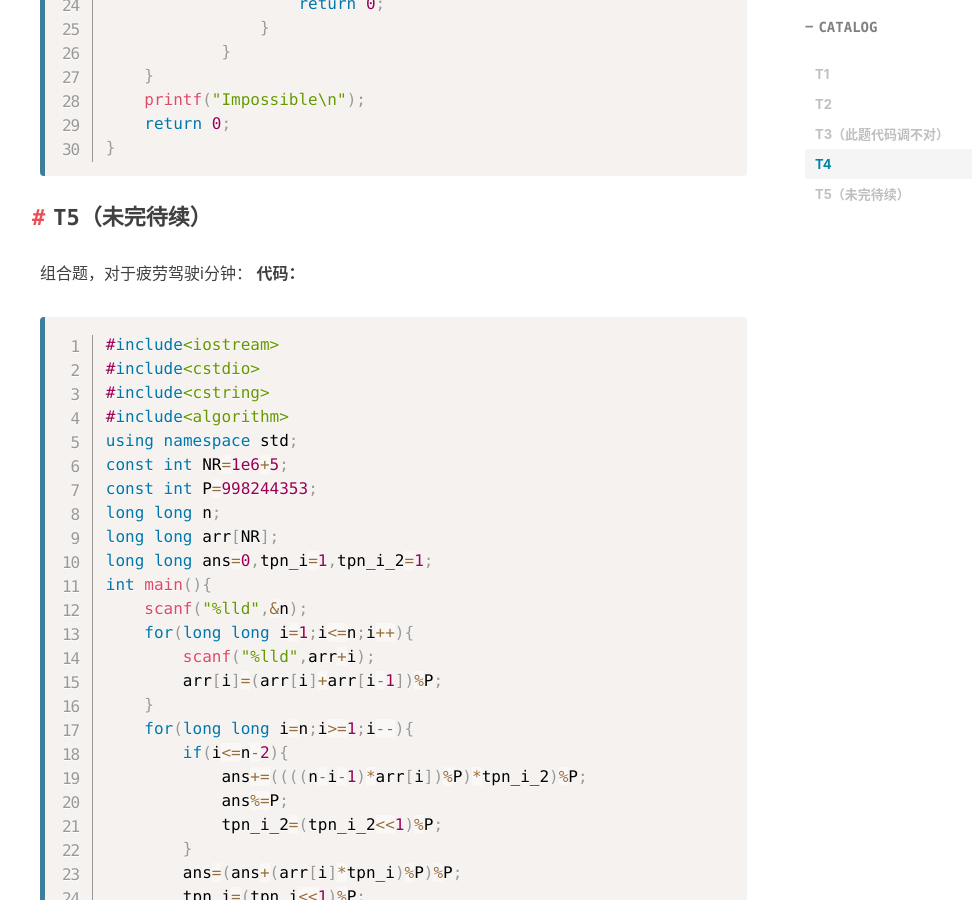
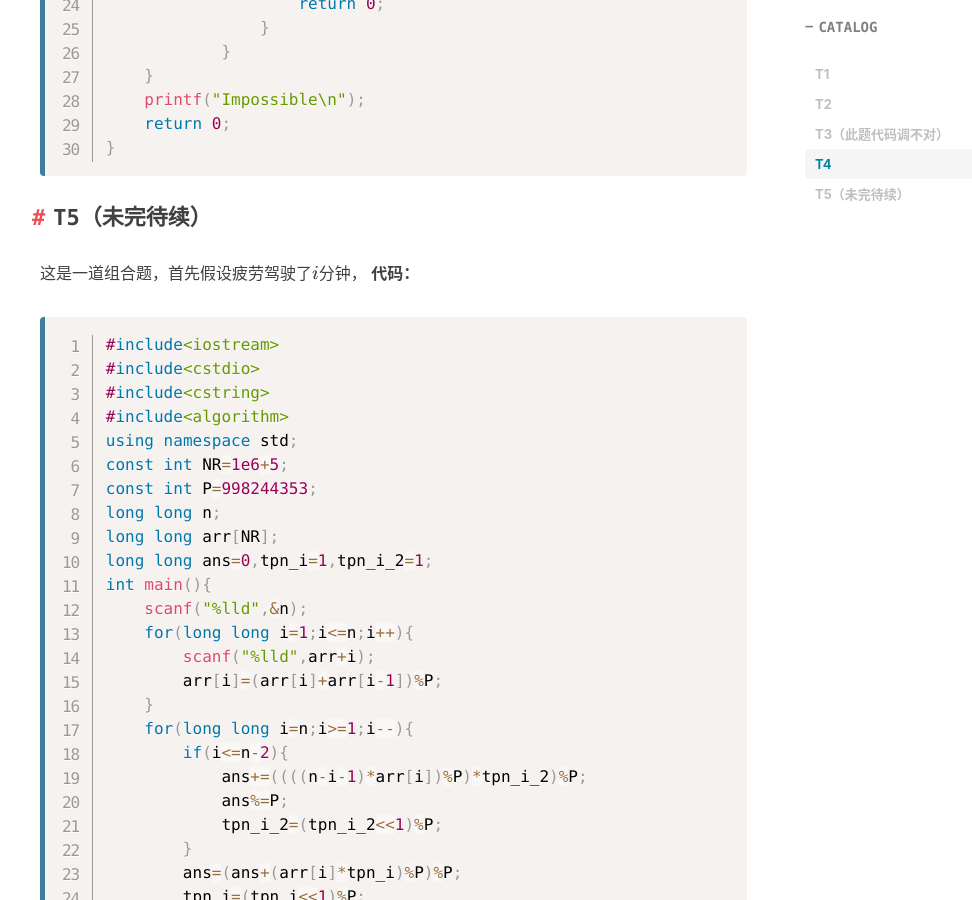
Before and after one commit to ethan-enhe/ethan-enhe.github.io, a Jekyll site: the page built from _posts/2020-07-08-cf-edu-round-47解题记录.md, in a window 1280 px wide and 900 px high, scrolled down 4057 px. Shown: the whole window, without its empty margins (225-1197 px from the left). Built offline with Jekyll 4.4.1, drawn with Linux system fonts in a browser that asks for light colours; nearby versions of some CDN libraries; formulas are drawn with MathJax 3; comment, search, counter and statistics services are not loaded.

Commit message:
_posts/2020-07-08-cf-edu-round-47解题记录.md updated from https://stackedit.io/

````diff
--- a/_posts/2020-07-08-cf-edu-round-47解题记录.md
+++ b/_posts/2020-07-08-cf-edu-round-47解题记录.md
@@ -155,7 +155,7 @@ int main(){
 ```
 
 ## T5（未完待续）
-组合题，对于疲劳驾驶i分钟：
+这是一道组合题，首先假设疲劳驾驶了$$i$$分钟，
 **代码：**
 ```cpp
 #include<iostream>
````
Also changed, not shown: other parts of _posts/2020-07-08-cf-edu-round-47解题记录.md (+1 -1 lines).
